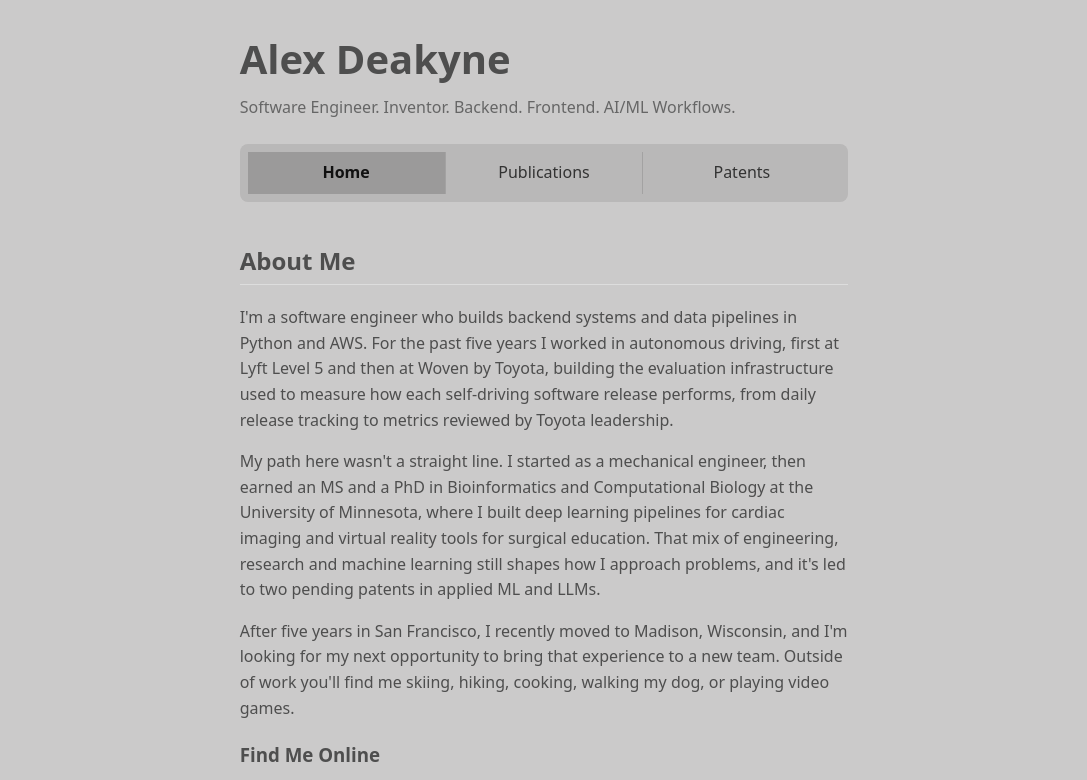
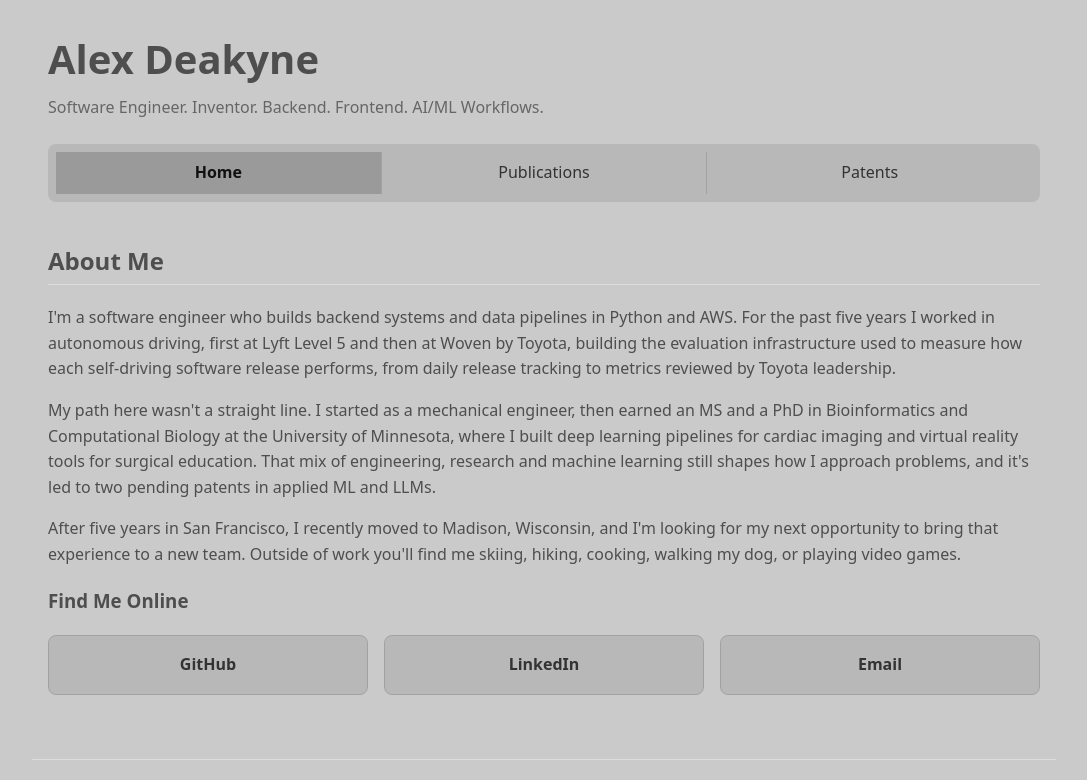
Before and after one commit to adeakyne/alexdeakyne-dev, a React (Vite) app: page / in a window 1280 px wide. Shown: the top 780 px of the page, without its empty margins (96-1183 px from the left). Built offline with nearby package versions, Linux system fonts and the light colour scheme.

Commit message:
update layout defaults

```diff
--- a/src/index.css
+++ b/src/index.css
@@ -14,7 +14,7 @@ body {
 
 /* main definition for how we want everything in header main and footer unless overriden elsewhere */
 header, main, footer {
-    max-width: 70ch;
+    max-width: 64rem;
     padding: 0 1rem;
     margin: 0 auto;
 }
```
